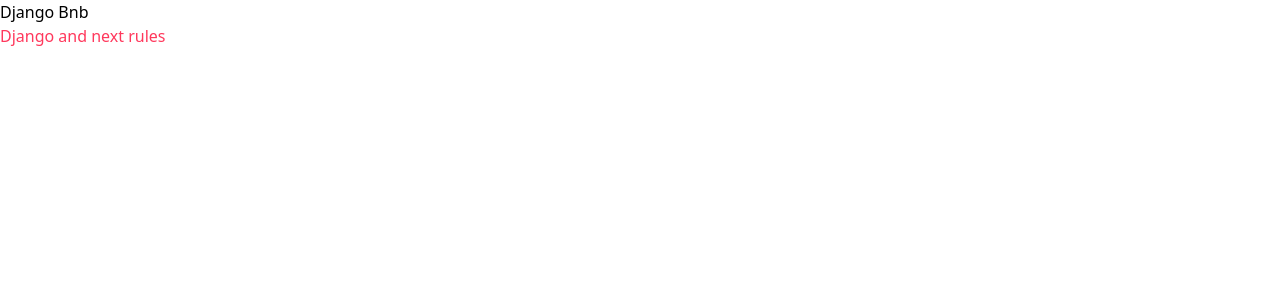
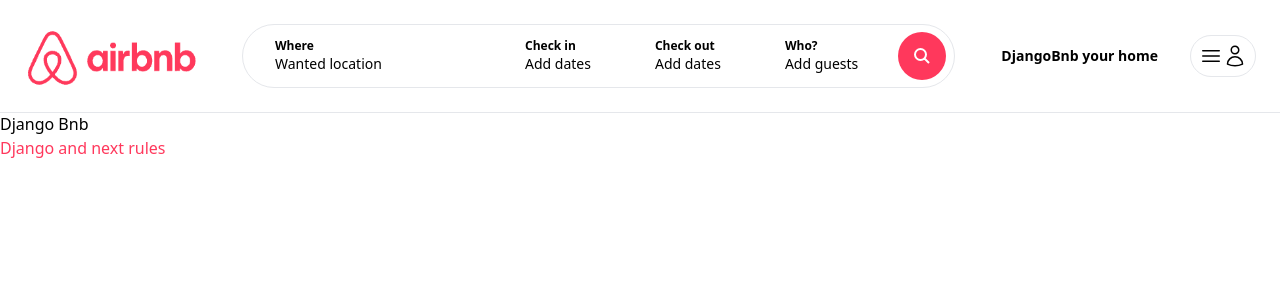
Before and after one commit to Epic-Codebase/Airbnb_clone_django_nextjs, a Next.js app in the folder Djangobnb/djangobnb/: page / in a window 1280 px wide. Shown: the top 300 px of the page. Built offline with nearby package versions, Linux system fonts and the light colour scheme.

Commit message:
Code for nav bar

```diff
--- /dev/null
+++ b/Djangobnb/djangobnb/app/components/navbar/AddPropertyButton.tsx
@@ -0,0 +1,9 @@
+const AddPropertyButton = () => {
+    return (
+        <div className="p-2 cursor-pointer text-sm font-semibold rounded-full hover:bg-gray-200">
+            DjangoBnb your home
+        </div>
+    )
+}
+
+export default AddPropertyButton;
--- /dev/null
+++ b/Djangobnb/djangobnb/app/components/navbar/Navbar.tsx
@@ -0,0 +1,36 @@
+import Link from "next/link";
+import Image from "next/image";
+
+import SearchFilters from "./SearchFilters";
+import UserNav from "./UserNav";
+import AddPropertyButton from "./AddPropertyButton";
+
+const Navbar = () => {
+    return (
+        <nav className="w-full fixed top-0 left-0 py-6 border-b bg-white z-10">
+            <div className="max-w-[1500px] mx-auto px-6">
+                <div className="flex justify-between items-center">
+                    <Link href="/">
+                        <Image
+                            src="/logo.png"
+                            alt="DjangoBnb logo"
+                            width={180}
+                            height={38}
+                        />
+                    </Link>
+
+                    <div className="flex space-x-6">
+                        <SearchFilters />
+                    </div>
+
+                    <div className="flex items-center space-x-6">
+                        <AddPropertyButton />
+                        <UserNav />
+                    </div>
+                </div>
+            </div>
+        </nav>
+    )
+}
+
+export default Navbar;
--- /dev/null
+++ b/Djangobnb/djangobnb/app/components/navbar/SearchFilters.tsx
@@ -0,0 +1,43 @@
+const SearchFilters = () => {
+    return (
+        <div className="h-[48px] lg:h-[64px] flex flex-row items-center justify-between border rounded-full">
+            <div className="hidden lg:block">
+                <div className="flex flex-row items-center justify-between">
+                    <div className="cursor-pointer w-[250px] h-[48px] lg:h-[64px] px-8 flex flex-col justify-center rounded-full hover:bg-gray-100">
+                        <p className="text-xs font-semibold">Where</p>
+                        <p className="text-sm">Wanted location</p>
+                    </div>
+
+                    <div className="cursor-pointer h-[48px] lg:h-[64px] px-8 flex flex-col justify-center rounded-full hover:bg-gray-100">
+                        <p className="text-xs font-semibold">Check in</p>
+                        <p className="text-sm">Add dates</p>
+                    </div>
+
+                    <div className="cursor-pointer h-[48px] lg:h-[64px] px-8 flex flex-col justify-center rounded-full hover:bg-gray-100">
+                        <p className="text-xs font-semibold">Check out</p>
+                        <p className="text-sm">Add dates</p>
+                    </div>
+
+                    <div className="cursor-pointer h-[48px] lg:h-[64px] px-8 flex flex-col justify-center rounded-full hover:bg-gray-100">
+                        <p className="text-xs font-semibold">Who?</p>
+                        <p className="text-sm">Add guests</p>
+                    </div>
+                </div>
+            </div>
+
+            <div className="p-2">
+                <div className="cursor-pointer p-2 lg:p-4 bg-airbnb hover:bg-airbnb-dark transition rounded-full text-white">
+                    <svg
+                        viewBox="0 0 32 32"
+                        style={{display:'block', fill:'none', height: '16px', width: '16px', stroke: 'currentColor', strokeWidth:4, overflow:'visible'}}
+                        aria-hidden="true" role="presentation" focusable="false"
+                    >
+                        <path fill="none" d="M13 24a11 11 0 1 0 0-22 11 11 0 0 0 0 22zm8-3 9 9"></path>
+                    </svg>
+                </div>
+            </div>
+        </div>
+    )
+}
+
+export default SearchFilters;
--- /dev/null
+++ b/Djangobnb/djangobnb/app/components/navbar/UserNav.tsx
@@ -0,0 +1,17 @@
+const UserNav = () => {
+    return (
+        <div className="p-2 relative inline-block border rounded-full">
+            <button className="flex items-center">
+                <svg fill="none" viewBox="0 0 24 24" strokeWidth="1.5" stroke="currentColor" className="w-6 h-6">
+                    <path strokeLinecap="round" strokeLinejoin="round" d="M3.75 6.75h16.5M3.75 12h16.5m-16.5 5.25h16.5" />
+                </svg>
+
+                <svg fill="none" viewBox="0 0 24 24" strokeWidth="1.5" stroke="currentColor" className="w-6 h-6">
+                    <path strokeLinecap="round" strokeLinejoin="round" d="M15.75 6a3.75 3.75 0 1 1-7.5 0 3.75 3.75 0 0 1 7.5 0ZM4.501 20.118a7.5 7.5 0 0 1 14.998 0A17.933 17.933 0 0 1 12 21.75c-2.676 0-5.216-.584-7.499-1.632Z" />
+                </svg>
+            </button>
+        </div>
+    )
+}
+
+export default UserNav;
--- a/Djangobnb/djangobnb/app/layout.tsx
+++ b/Djangobnb/djangobnb/app/layout.tsx
@@ -1,6 +1,8 @@
 import type { Metadata } from "next";
 import { Geist, Geist_Mono } from "next/font/google";
 import "./globals.css";
+
+import Navbar from "./components/navbar/Navbar";
 
 const geistSans = Geist({
   variable: "--font-geist-sans",
@@ -24,10 +26,11 @@
 }>) {
   return (
     <html lang="en">
-      <body
-        className={`${geistSans.variable} ${geistMono.variable} antialiased`}
-      >
-        {children}
+      <body className={`${geistSans.variable} ${geistMono.variable} antialiased`}>
+        <Navbar />
+        <div className="pt-28">
+          {children}
+        </div>
       </body>
     </html>
   );
```
Also changed, not shown: Djangobnb/djangobnb/public/logo.png (added), 1 other file (tests, documents, lock files or other folders).
